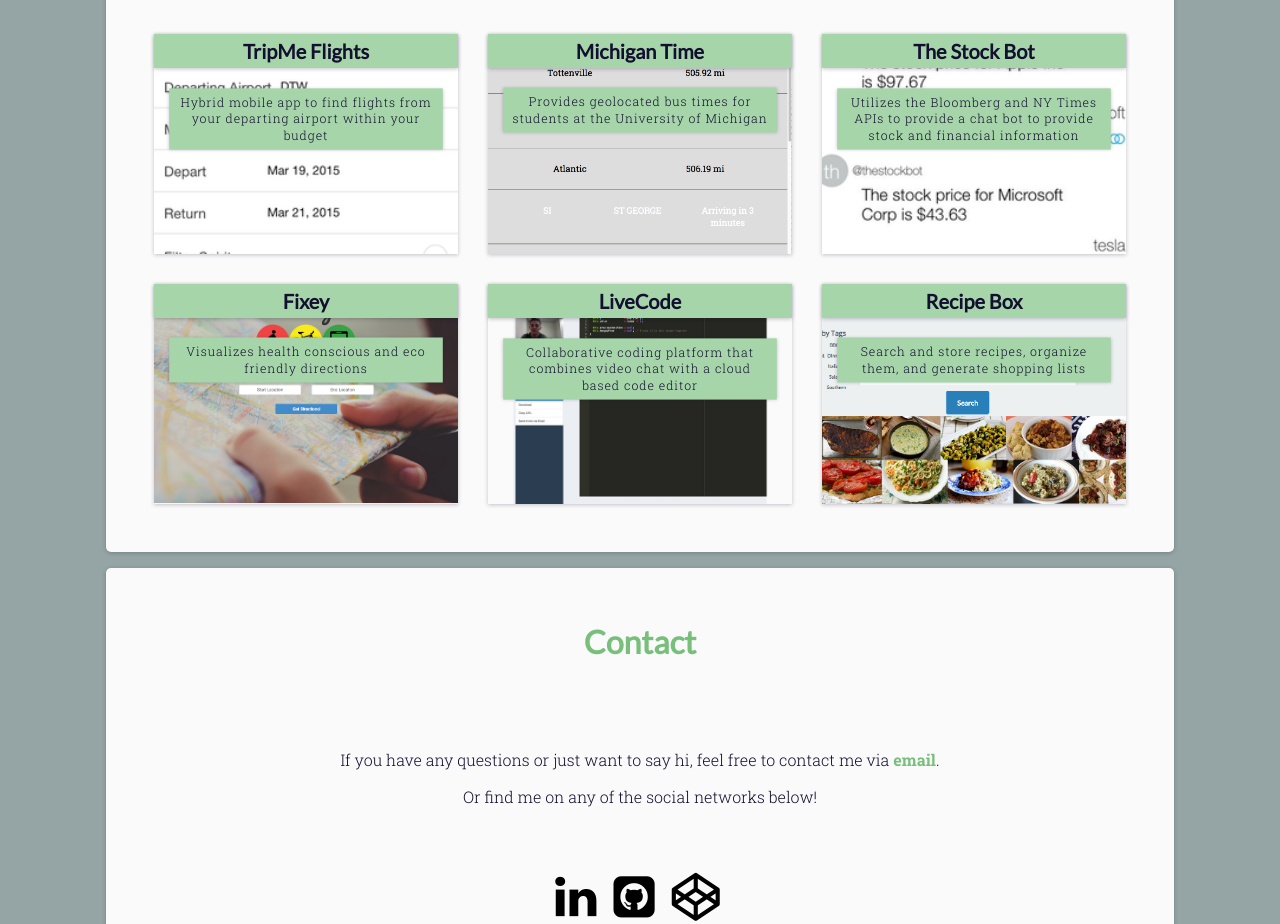
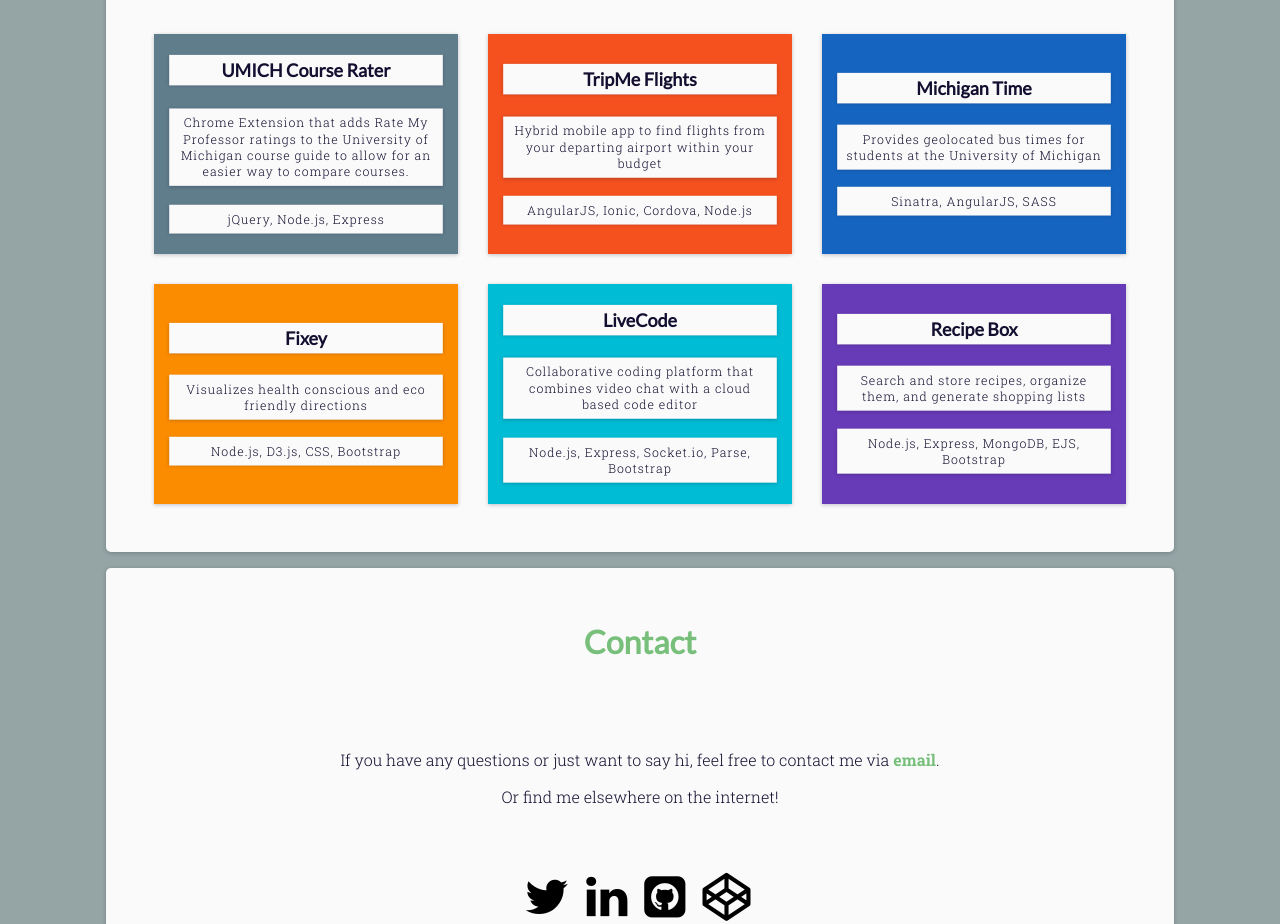
Before and after one commit to hmillison/portfolio, a plain HTML site: page index.html in a window 1280 px wide. Shown: the part 1600-2524 px from the top of the page. Drawn offline with nearby package versions, Linux system fonts and the light colour scheme.

Commit message:
changing projects section, no more images, different hover

```diff
--- a/css/scss/main.scss
+++ b/css/scss/main.scss
@@ -18,6 +18,15 @@ $darkblue: #130f30;
   -webkit-box-shadow: 0 1px 4px rgba(19, 15, 48, 0.24);
   box-shadow: 0 1px 4px rgba(19, 15, 48, 0.24);
 }
+
+@mixin vertical-align {
+  position: relative;
+  top: 50%;
+  -webkit-transform: translateY(-50%);
+  -ms-transform: translateY(-50%);
+  transform: translateY(-50%);
+}
+
 
 @mixin center-margin(){
   margin-left: auto;
@@ -399,29 +408,30 @@ figure {
     @include center-margin();
 
     &.mobile{
-      background-size: 270%;
+      background-size: 250%;
     }
     &.livecode{
-      background-image: url('../images/livecode.png');
+      background-color: #00BCD4;
     }
     &.michtime{
-      background-image: url('../images/michigantime.png');
+      background-color: #1565C0;
     }
     &.recipe{
-      background-image: url('../images/recipebox.png');
+      background-color: #673AB7;
     }
     &.fixey{
-      background-image: url('../images/fixey.png');
+      background-color: #FB8C00;
     }
-    &.stockbot{
-      background-image: url('../images/stockbot.png');
+    &.umichcourse{
+      background-color: #607D8B;
     }
     &.tripme{
-      background-image: url('../images/tripme.png');
+      background-color: #F4511E;
     }
   }
   figcaption {
-    height:192px;
+    @include vertical-align();
+    position:absolute;
     width:192px;
     font-size: 1.25em;
     -webkit-backface-visibility: hidden;
@@ -429,11 +439,8 @@ figure {
     &::before, &::after {
       pointer-events: none;
     }
-    position: absolute;
-    top: 0;
     left: 0;
     width: 100%;
-    height: 100%;
     > a {
       position: absolute;
       top: 0;
@@ -467,7 +474,6 @@ figure {
       z-index: -1;
       width: 100%;
       height: 100%;
-      background: #000;
       content: '';
       -webkit-transition: opacity 0.35s;
       transition: opacity 0.35s;
@@ -487,7 +493,7 @@ figure {
       transform: perspective(1000px) translate3d(0, 0, 0);
     }
     h2, p {
-      background: $green2;
+      background: $white;
       color: $darkblue;
     }
     h2 {
@@ -495,6 +501,9 @@ figure {
       margin-top: 0;
       padding: 0.25em;
       font-size:1em;
+      -webkit-transition: -webkit-transform 0.35s;
+      -webkit-transform: scale3d(0.9, 0.9, 1);
+      transform: scale3d(0.9, 0.9, 1);
       &:before {
         @include material-shadow();
       }
@@ -506,9 +515,7 @@ figure {
       @include material-shadow();
       margin-top: 1em;
       padding: 0.5em;
-      opacity: 1;
-      -webkit-transition: opacity 0.35s, -webkit-transform 0.35s;
-      transition: opacity 0.35s, transform 0.35s;
+      -webkit-transition: -webkit-transform 0.35s;
       -webkit-transform: scale3d(0.9, 0.9, 1);
       transform: scale3d(0.9, 0.9, 1);
     }
@@ -523,8 +530,7 @@ figure {
       h2:before {
         opacity: 0;
       }
-      p {
-        opacity: 1;
+      p, h2{
         -webkit-transform: scale3d(1, 1, 1);
         transform: scale3d(1, 1, 1);
       }
--- a/index.html
+++ b/index.html
@@ -30,7 +30,7 @@
   <div class="content-container">
     <div class="container" id="about">
       <div class="content">
-        <h1> Henry Millison </h1>
+        <h1>WELCOME!</h1>
         <div class="photo"></div>
         <div class="col-2">
           <p>
@@ -117,69 +117,99 @@
         <h1>Projects</h1>
         <div class="project-grid">
           <div class="row">
+              <figure class="effect-steve">
+                <div class="item mobile umichcourse">
+                </div>
+                <a href="https://chrome.google.com/webstore/detail/umich-course-rater/mfmmonjiedjejcmjefmipchjjhbiflkm" target="_blank">
+                <figcaption>
+                  <h2>UMICH Course Rater</h2>
+                  <p>
+                      Chrome Extension that adds Rate My Professor ratings to the University of Michigan course guide to allow for
+                      an easier way to compare courses.
+                  </p>
+                  <p>
+                    jQuery, Node.js, Express
+                  </p>
+                </figcaption>
+                </a>
+              </figure>
                <figure class="effect-steve">
                 <div class="item mobile tripme">
                 </div>
+                <a href="http://challengepost.com/software/tripme-flights" target="_blank">
                 <figcaption>
                   <h2>TripMe Flights</h2>
                   <p>
                     Hybrid mobile app to find flights from your departing airport within your budget
                   </p>
+                  <p>
+                    AngularJS, Ionic, Cordova, Node.js
+                  </p>
                 </figcaption>
+                </a>
               </figure>
                <figure class="effect-steve">
                 <div class="item michtime">
                 </div>
+                <a href="http://michtime.hmillie.io" target="_blank">
                 <figcaption>
                   <h2>Michigan Time</h2>
                   <p>
                     Provides geolocated bus times for students at the University of Michigan
                   </p>
+                  <p>
+                    Sinatra, AngularJS, SASS
+                  </p>
                   </figcaption>
-              </figure>
-               <figure class="effect-steve">
-                <div class="item mobile stockbot">
-                </div>
-                <figcaption>
-                  <h2>The Stock Bot</h2>
-                  <p>
-                      Utilizes the Bloomberg and NY Times APIs to provide a chat bot to provide stock and financial information
-                  </p>
-                </figcaption>
+                  </a>
               </figure>
           </div>
           <div class="row">
                <figure class="effect-steve">
                 <div class="item fixey">
                 </div>
+                <a href="http://fixey.herokuapp.com" target="_blank">
                 <figcaption>
                   <h2>Fixey</h2>
                   <p>
                     Visualizes health conscious and eco friendly directions
                   </p>
+                  <p>
+                    Node.js, D3.js, CSS, Bootstrap
+                  </p>
                   </figcaption>
+                  </a>
               </figure>
                <figure class="effect-steve">
-
                 <div class="item livecode">
                 </div>
+                <a href="http://livecodenow.herokuapp.com" target="_blank">
                 <figcaption>
                   <h2>LiveCode</h2>
                   <p>
                     Collaborative coding platform that combines video chat with a cloud based code editor
                   </p>
+                  <p>
+                    Node.js, Express, Socket.io, Parse, Bootstrap
+                  </p>
                 </figcaption>
+                </a>
               </figure>
 
                 <figure class="effect-steve">
                   <div class="item recipe" >
                   </div>
+                  <a href="http://recipebox.hmillie.io" target="_blank">
                   <figcaption>
                   <h2>Recipe Box</h2>
                   <p>
                     Search and store recipes, organize them, and generate shopping lists
                   </p>
+                  <p>
+                    Node.js, Express, MongoDB, EJS, Bootstrap
+                  </p>
                   </figcaption>
+                  </a>
                 </figure>
           </div>
           </div>
@@ -194,10 +224,11 @@
             <a href="mailto:hmillison@gmail.com">email</a>.
           </p>
           <p>
-            Or find me on any of the social networks below!
+            Or find me elsewhere on the internet!
           </p>
         </div>
         <div class="socialmedia">
+          <a href="http://www.twitter.com/hmillison/" target="_blank">  <i class="fa fa-twitter fa-3x">  </i></a>
           <a href="http://www.linkedin.com/in/hmillison/" target="_blank">  <i class="fa fa-linkedin fa-3x">  </i></a>
           <a href="https://github.com/hmillison/" target="_blank">  <i class="fa fa-github-square fa-3x"> </i></a>
           <a href="https://codepen.io/hmillison/" target="_blank">  <i class="fa fa-codepen fa-3x"> </i></a>
```
Also changed, not shown: css/main.css, 1 other file.
